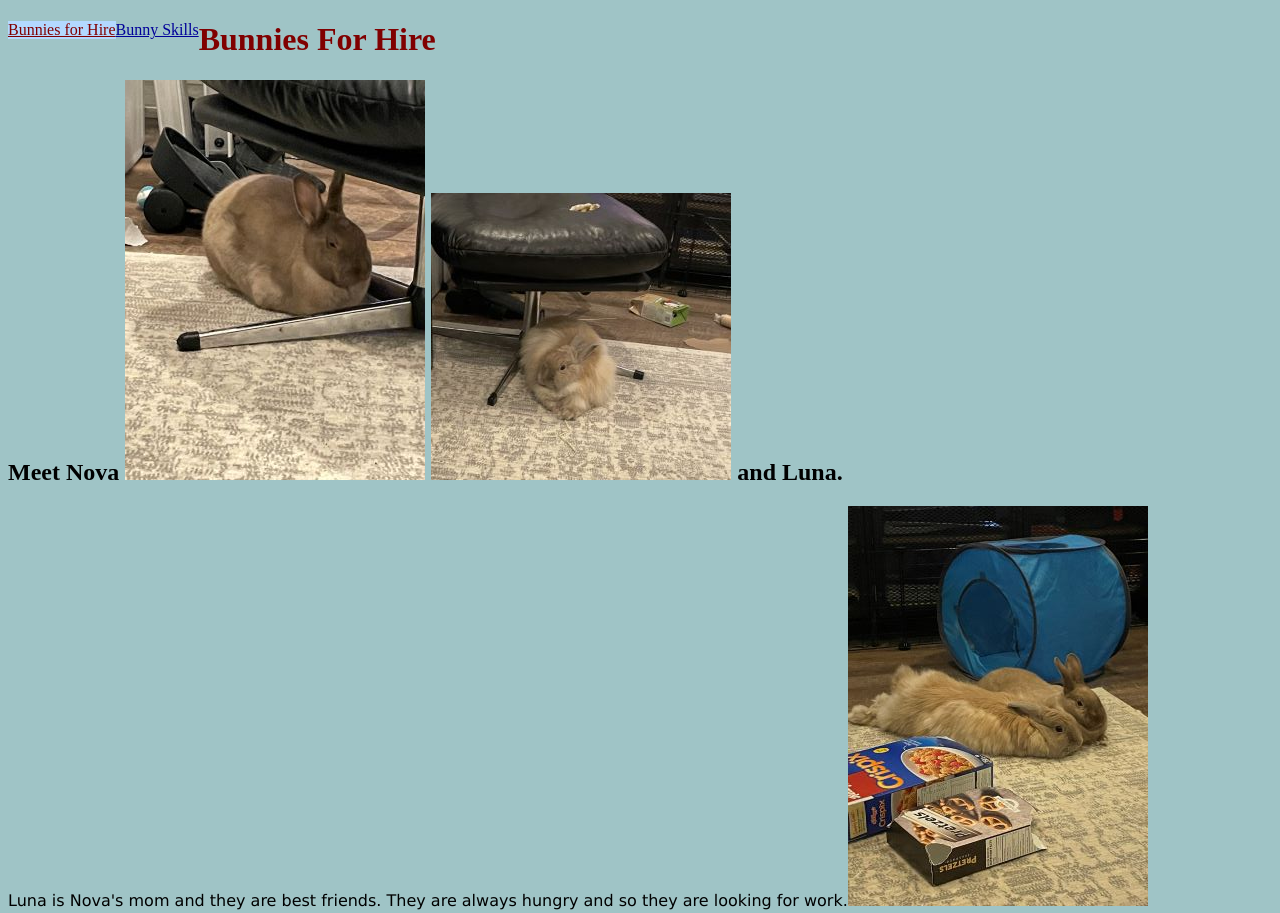
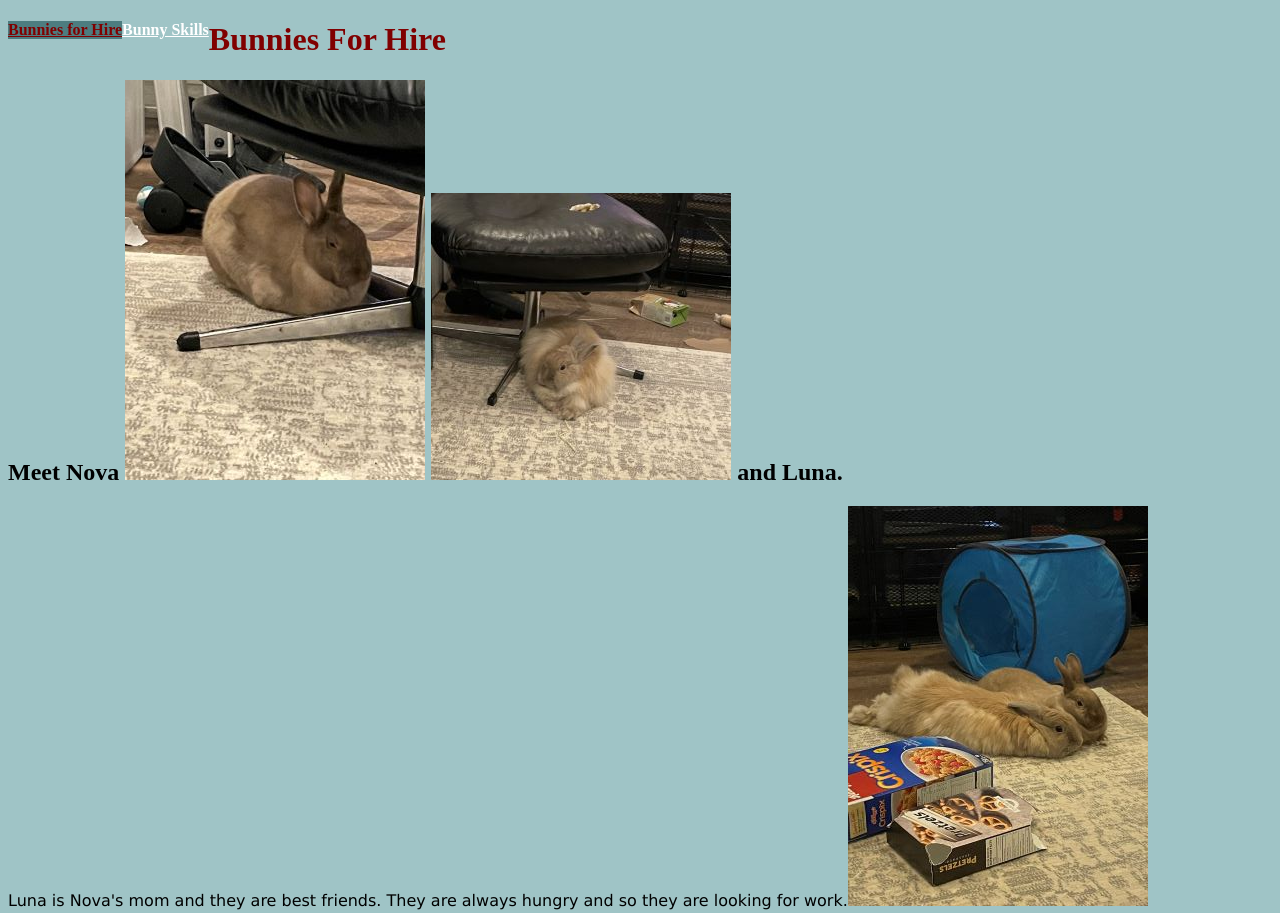
Before and after one commit to Loucleme/loucleme.github.io, a plain HTML site: page index.html in a window 1280 px wide. Shown: the top 913 px of the page. Drawn offline with Linux system fonts and the light colour scheme.

Commit message:
Update geom101_WebDesign.css

```diff
--- a/geom101_WebDesign.css
+++ b/geom101_WebDesign.css
@@ -23,31 +23,33 @@ p {
 .topnav {
 	list-style-type: none;
 	overflow: hidden;
-	background-color: #b3d9ff;
+	background-color: #4d7d80;
 	top: 0;
 	display: inline;
+	border-right: 1 px solid black;
 }
 
 /* Styling the interior of the navigation bar. */
 .topnav a {
 	float: left;
-	display: block;
-	color: #000099;
+	display: inline;
+	color: #ffffff;
 	text-align: center;
 	padding: 30 px 30 px;
 	font-size: 35 px;
 	height: 50 px
-	width: 50%;
+	width: 120%;
+	font-weight: bold;
 }
 
 /* Styling when hovering on the topnav. */
 .topnav a:hover {
-	background-color: #333399;
+	background-color: #eff5f5;
 	color: #000099;
 }
 
 /* Styling of the topnav when its been clicked. */
 .topnav a.active {
-	background-color: #b3d9ff;
+	background-color: #4d7d80;
 	color: #800000;
 }
```
